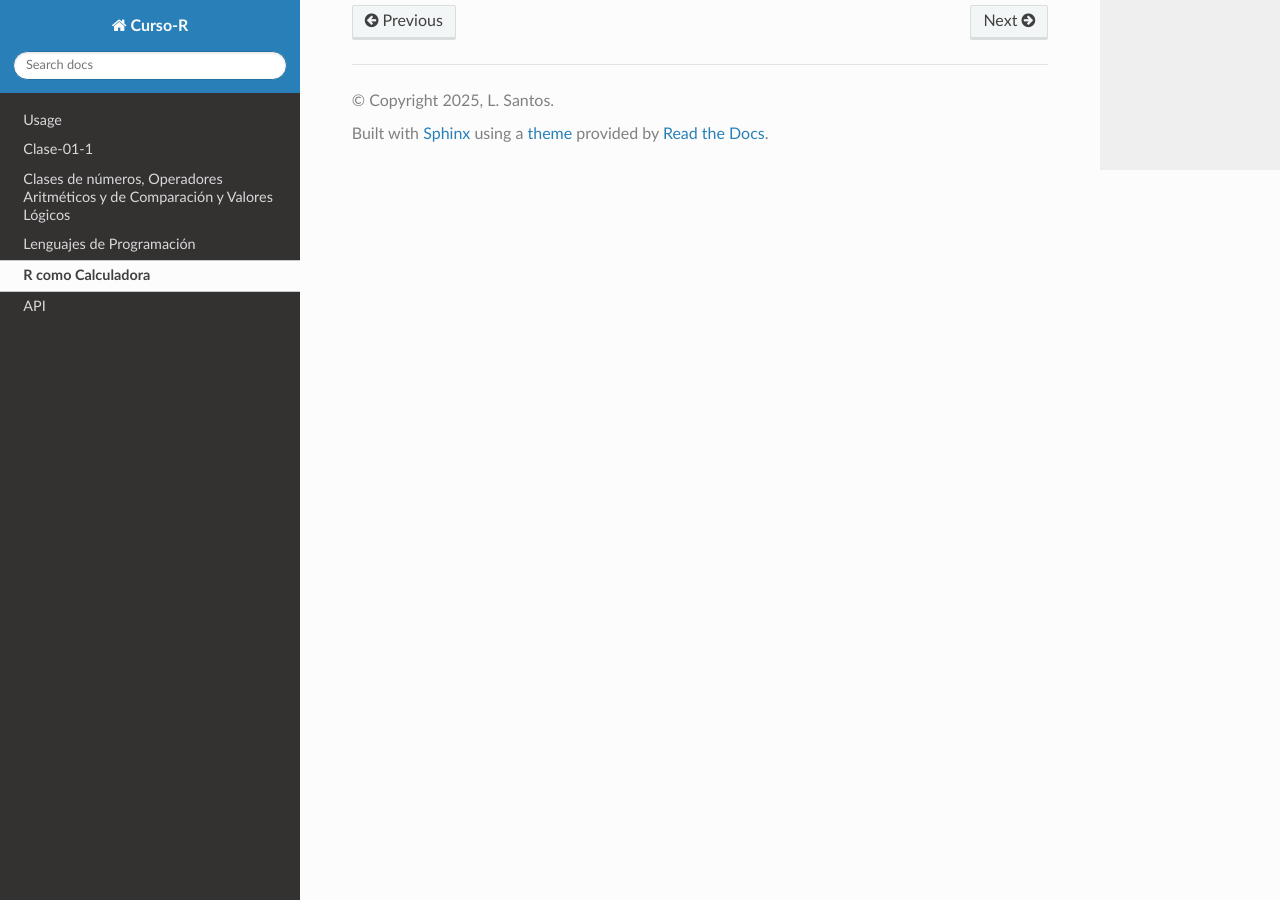
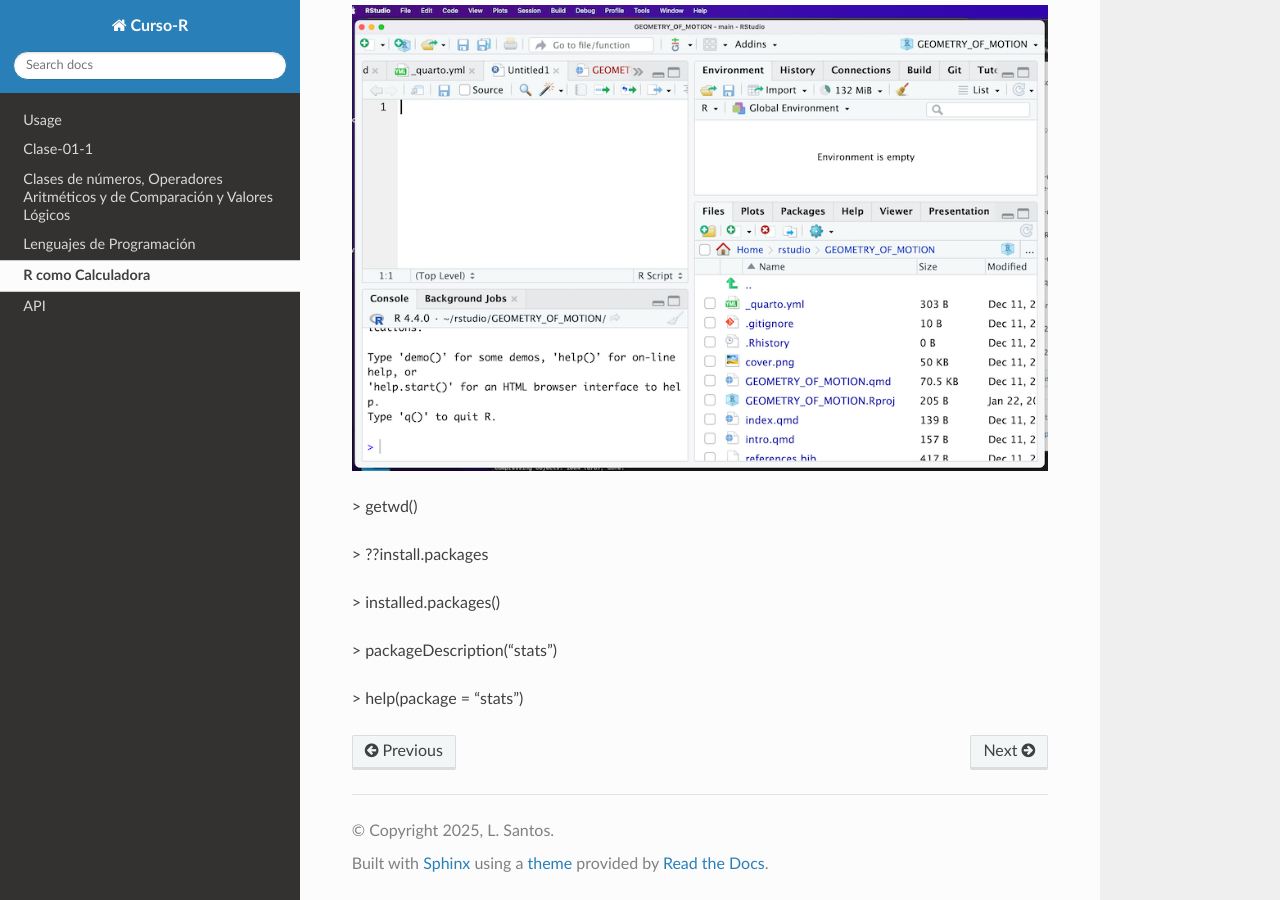
Before and after one commit to matecom57/santosg57-curso-r, a Sphinx documentation site: the page built from docs/source/r_como_calculadora.rst, in a window 1280 px wide and 900 px high, scrolled down 1510 px. Built offline with Sphinx 7.4.7 and the Read the Docs theme 3.1.0, drawn with Linux system fonts in a browser that asks for light colours.

Commit message:
Test comité

```diff
--- a/docs/source/r_como_calculadora.rst
+++ b/docs/source/r_como_calculadora.rst
@@ -53,3 +53,17 @@
 print(a*x1^2+b*x1+c)
 
 print(a*x2^2+b*x2+c)
+
+
+.. image:: rstudio.png
+
+
+> getwd()
+
+> ??install.packages
+
+> installed.packages()
+
+> packageDescription("stats")
+
+> help(package = "stats")
--- a/docs/source/www.txt
+++ b/docs/source/www.txt
@@ -1,3 +1,8 @@
+https://www.datacamp.com/es/tutorial/r-packages-guide
+
+https://docs.kanaries.net/es/topics/R/6-r-lib-for-beginners
+
+https://rsanchezs.gitbooks.io/ciencia-de-datos-con-r/content/paquetes/paquetes.html
 https://www.w3schools.com/r/
 https://www.geeksforgeeks.org/r-programming-language-introduction/
 
```
Also changed, not shown: docs/source/rstudio.png (added).
